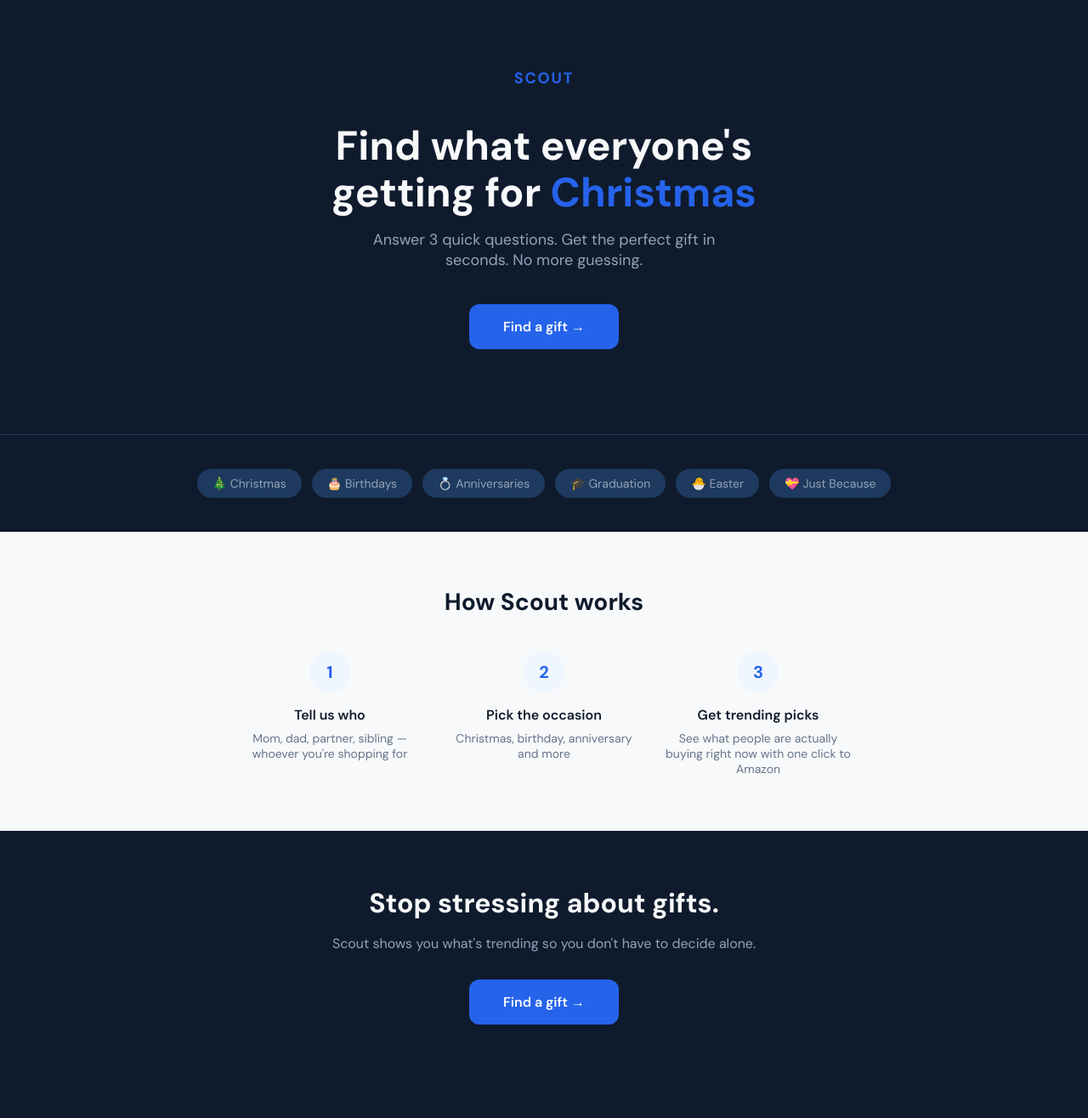
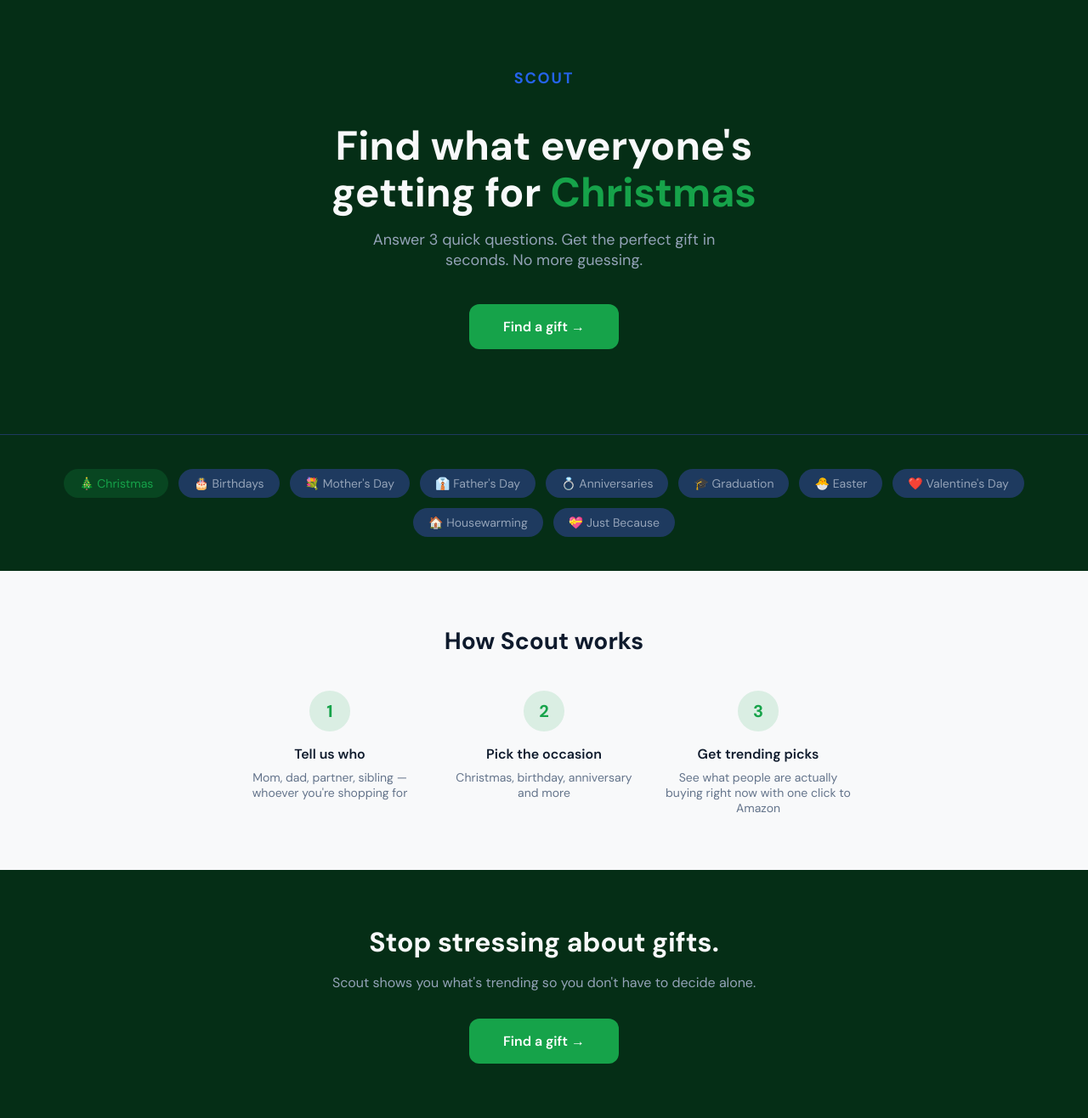
Before and after one commit to rydalchcody-blip/Scout, a Flask app: page / in a window 1280 px wide. Shown: the whole page at 85% size. Before the commit the page ends 1206 px from the top, so only its background shows below. Run offline with Flask 3, Linux system fonts and the light colour scheme.

Commit message:
rotating colored headline on landing page

```diff
--- a/templates/index.html
+++ b/templates/index.html
@@ -13,6 +13,7 @@
       background: #0F1B2D;
       padding: 80px 24px 100px;
       text-align: center;
+      transition: background 0.6s ease;
     }
     .logo {
       font-size: 18px;
@@ -30,8 +31,18 @@
       max-width: 640px;
       margin: 0 auto 16px;
     }
-    .hero h1 span {
-      color: #2563EB;
+    .rotating-word {
+      display: inline-block;
+      transition: opacity 0.4s ease, transform 0.4s ease;
+      font-weight: 700;
+    }
+    .rotating-word.fade-out {
+      opacity: 0;
+      transform: translateY(-8px);
+    }
+    .rotating-word.fade-in {
+      opacity: 1;
+      transform: translateY(0);
     }
     .hero p {
       font-size: 18px;
@@ -50,7 +61,7 @@
       padding: 16px 40px;
       border-radius: 12px;
       text-decoration: none;
-      transition: opacity 0.2s;
+      transition: opacity 0.2s, background 0.6s ease;
     }
     .cta-btn:hover { opacity: 0.9; }
 
@@ -62,6 +73,7 @@
       padding: 40px 24px;
       background: #0F1B2D;
       border-top: 1px solid #1e3a5f;
+      transition: background 0.6s ease;
     }
     .occasion-chip {
       background: #1e3a5f;
@@ -69,6 +81,11 @@
       padding: 8px 18px;
       border-radius: 20px;
       font-size: 14px;
+      cursor: pointer;
+      transition: all 0.2s;
+    }
+    .occasion-chip.active {
+      color: #fff;
     }
 
     .how-it-works {
@@ -89,11 +106,7 @@
       justify-content: center;
       flex-wrap: wrap;
     }
-    .step {
-      flex: 1;
-      min-width: 180px;
-      max-width: 220px;
-    }
+    .step { flex: 1; min-width: 180px; max-width: 220px; }
     .step-num {
       width: 48px;
       height: 48px;
@@ -106,6 +119,7 @@
       font-weight: 700;
       color: #2563EB;
       margin: 0 auto 16px;
+      transition: background 0.6s ease, color 0.6s ease;
     }
     .step h3 { font-size: 16px; font-weight: 600; margin-bottom: 8px; }
     .step p { font-size: 14px; color: #64748b; }
@@ -114,6 +128,7 @@
       background: #0F1B2D;
       padding: 64px 24px;
       text-align: center;
+      transition: background 0.6s ease;
     }
     .bottom-cta h2 { font-size: 32px; font-weight: 700; color: #F8F9FA; margin-bottom: 16px; }
     .bottom-cta p { font-size: 16px; color: #94a3b8; margin-bottom: 32px; }
@@ -121,48 +136,131 @@
 </head>
 <body>
 
-  <div class="hero">
+  <div class="hero" id="hero">
     <div class="logo">Scout</div>
-    <h1>Find what everyone's getting for <span>Christmas</span></h1>
+    <h1>Find what everyone's getting for <span class="rotating-word fade-in" id="rotating-word">Christmas</span></h1>
     <p>Answer 3 quick questions. Get the perfect gift in seconds. No more guessing.</p>
-    <a href="/quiz" class="cta-btn">Find a gift →</a>
+    <a href="/quiz" class="cta-btn" id="cta-btn">Find a gift →</a>
   </div>
 
-  <div class="occasions">
-    <div class="occasion-chip">🎄 Christmas</div>
-    <div class="occasion-chip">🎂 Birthdays</div>
-    <div class="occasion-chip">💍 Anniversaries</div>
-    <div class="occasion-chip">🎓 Graduation</div>
-    <div class="occasion-chip">🐣 Easter</div>
-    <div class="occasion-chip">💝 Just Because</div>
+  <div class="occasions" id="occasions-bar">
+    <div class="occasion-chip active" id="chip-0">🎄 Christmas</div>
+    <div class="occasion-chip" id="chip-1">🎂 Birthdays</div>
+    <div class="occasion-chip" id="chip-2">💐 Mother's Day</div>
+    <div class="occasion-chip" id="chip-3">👔 Father's Day</div>
+    <div class="occasion-chip" id="chip-4">💍 Anniversaries</div>
+    <div class="occasion-chip" id="chip-5">🎓 Graduation</div>
+    <div class="occasion-chip" id="chip-6">🐣 Easter</div>
+    <div class="occasion-chip" id="chip-7">❤️ Valentine's Day</div>
+    <div class="occasion-chip" id="chip-8">🏠 Housewarming</div>
+    <div class="occasion-chip" id="chip-9">💝 Just Because</div>
   </div>
 
   <div class="how-it-works">
     <h2>How Scout works</h2>
     <div class="steps">
       <div class="step">
-        <div class="step-num">1</div>
+        <div class="step-num" id="step-num-1">1</div>
         <h3>Tell us who</h3>
         <p>Mom, dad, partner, sibling — whoever you're shopping for</p>
       </div>
       <div class="step">
-        <div class="step-num">2</div>
+        <div class="step-num" id="step-num-2">2</div>
         <h3>Pick the occasion</h3>
         <p>Christmas, birthday, anniversary and more</p>
       </div>
       <div class="step">
-        <div class="step-num">3</div>
+        <div class="step-num" id="step-num-3">3</div>
         <h3>Get trending picks</h3>
         <p>See what people are actually buying right now with one click to Amazon</p>
       </div>
     </div>
   </div>
 
-  <div class="bottom-cta">
+  <div class="bottom-cta" id="bottom-cta">
     <h2>Stop stressing about gifts.</h2>
     <p>Scout shows you what's trending so you don't have to decide alone.</p>
-    <a href="/quiz" class="cta-btn">Find a gift →</a>
+    <a href="/quiz" class="cta-btn" id="cta-btn-2">Find a gift →</a>
   </div>
+
+  <script>
+    const occasions = [
+      { label: "Christmas",     emoji: "🎄", color: "#16A34A", bg: "#052e16" },
+      { label: "Birthdays",     emoji: "🎂", color: "#F59E0B", bg: "#1c1100" },
+      { label: "Mother's Day",  emoji: "💐", color: "#EC4899", bg: "#1f0011" },
+      { label: "Father's Day",  emoji: "👔", color: "#3B82F6", bg: "#0c1a3a" },
+      { label: "Anniversaries", emoji: "💍", color: "#A855F7", bg: "#1a0a2e" },
+      { label: "Graduation",    emoji: "🎓", color: "#06B6D4", bg: "#001a1f" },
+      { label: "Easter",        emoji: "🐣", color: "#F472B6", bg: "#1f0016" },
+      { label: "Valentine's Day",emoji: "❤️", color: "#EF4444", bg: "#1f0000" },
+      { label: "Housewarming",  emoji: "🏠", color: "#F97316", bg: "#1f0800" },
+      { label: "Just Because",  emoji: "💝", color: "#2563EB", bg: "#0F1B2D" },
+    ];
+
+    let current = 0;
+    const wordEl = document.getElementById("rotating-word");
+    const hero = document.getElementById("hero");
+    const occasionsBar = document.getElementById("occasions-bar");
+    const bottomCta = document.getElementById("bottom-cta");
+    const ctaBtn = document.getElementById("cta-btn");
+    const ctaBtn2 = document.getElementById("cta-btn-2");
+    const stepNums = [
+      document.getElementById("step-num-1"),
+      document.getElementById("step-num-2"),
+      document.getElementById("step-num-3"),
+    ];
+
+    function applyTheme(index) {
+      const o = occasions[index];
+
+      // Update rotating word
+      wordEl.classList.remove("fade-in");
+      wordEl.classList.add("fade-out");
+
+      setTimeout(() => {
+        wordEl.textContent = o.label;
+        wordEl.style.color = o.color;
+        wordEl.classList.remove("fade-out");
+        wordEl.classList.add("fade-in");
+      }, 400);
+
+      // Update backgrounds
+      hero.style.background = o.bg;
+      occasionsBar.style.background = o.bg;
+      bottomCta.style.background = o.bg;
+
+      // Update CTA buttons
+      ctaBtn.style.background = o.color;
+      ctaBtn2.style.background = o.color;
+
+      // Update step numbers
+      stepNums.forEach(s => {
+        s.style.background = o.color + "22";
+        s.style.color = o.color;
+      });
+
+      // Update chips
+      document.querySelectorAll(".occasion-chip").forEach((chip, i) => {
+        chip.classList.remove("active");
+        chip.style.borderColor = "";
+        chip.style.color = "";
+        chip.style.background = "";
+        if (i === index) {
+          chip.classList.add("active");
+          chip.style.background = o.color + "33";
+          chip.style.color = o.color;
+          chip.style.borderColor = o.color;
+        }
+      });
+    }
+
+    // Auto rotate every 2.5 seconds
+    applyTheme(0);
+    setInterval(() => {
+      current = (current + 1) % occasions.length;
+      applyTheme(current);
+    }, 2500);
+  </script>
 
 </body>
 </html>
```
